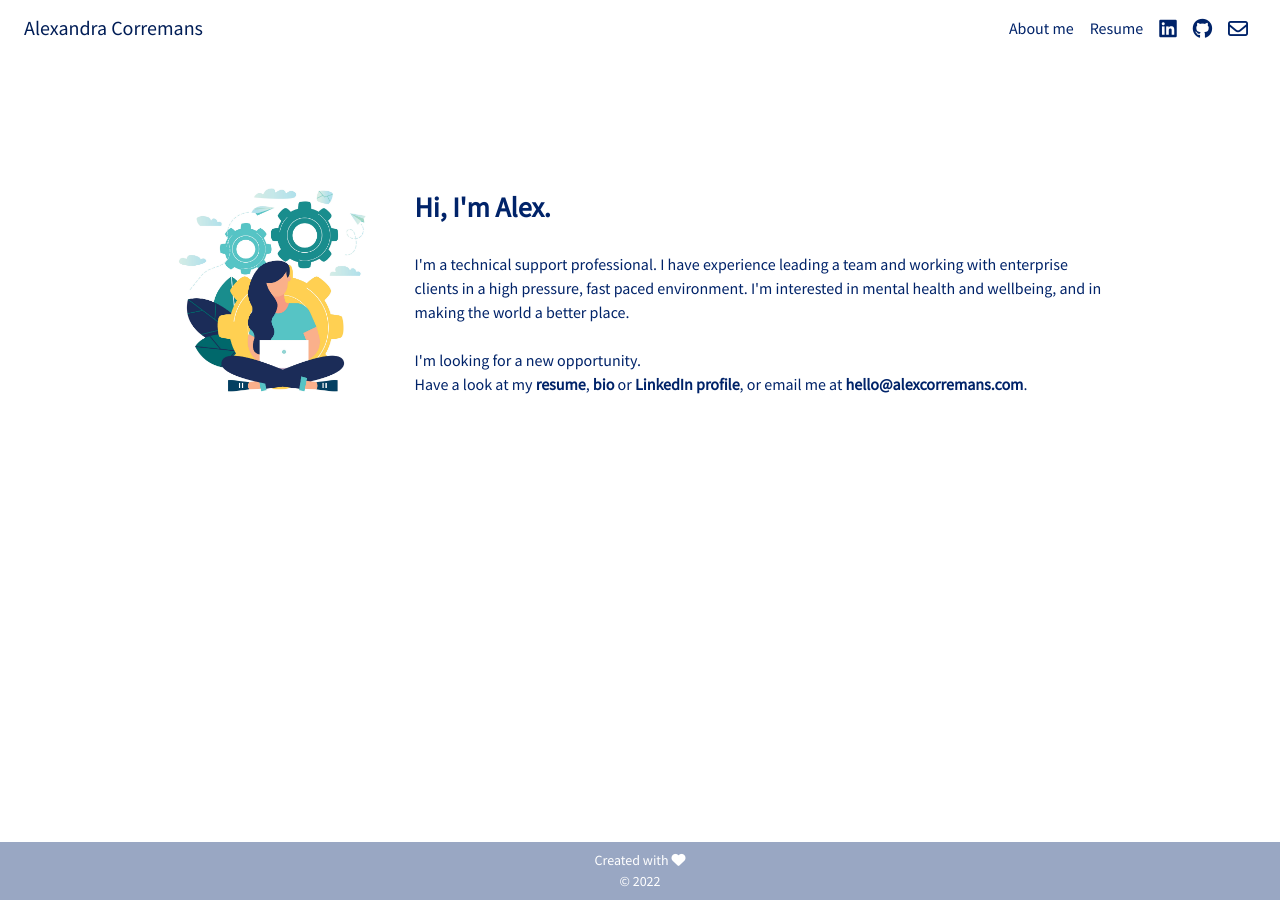
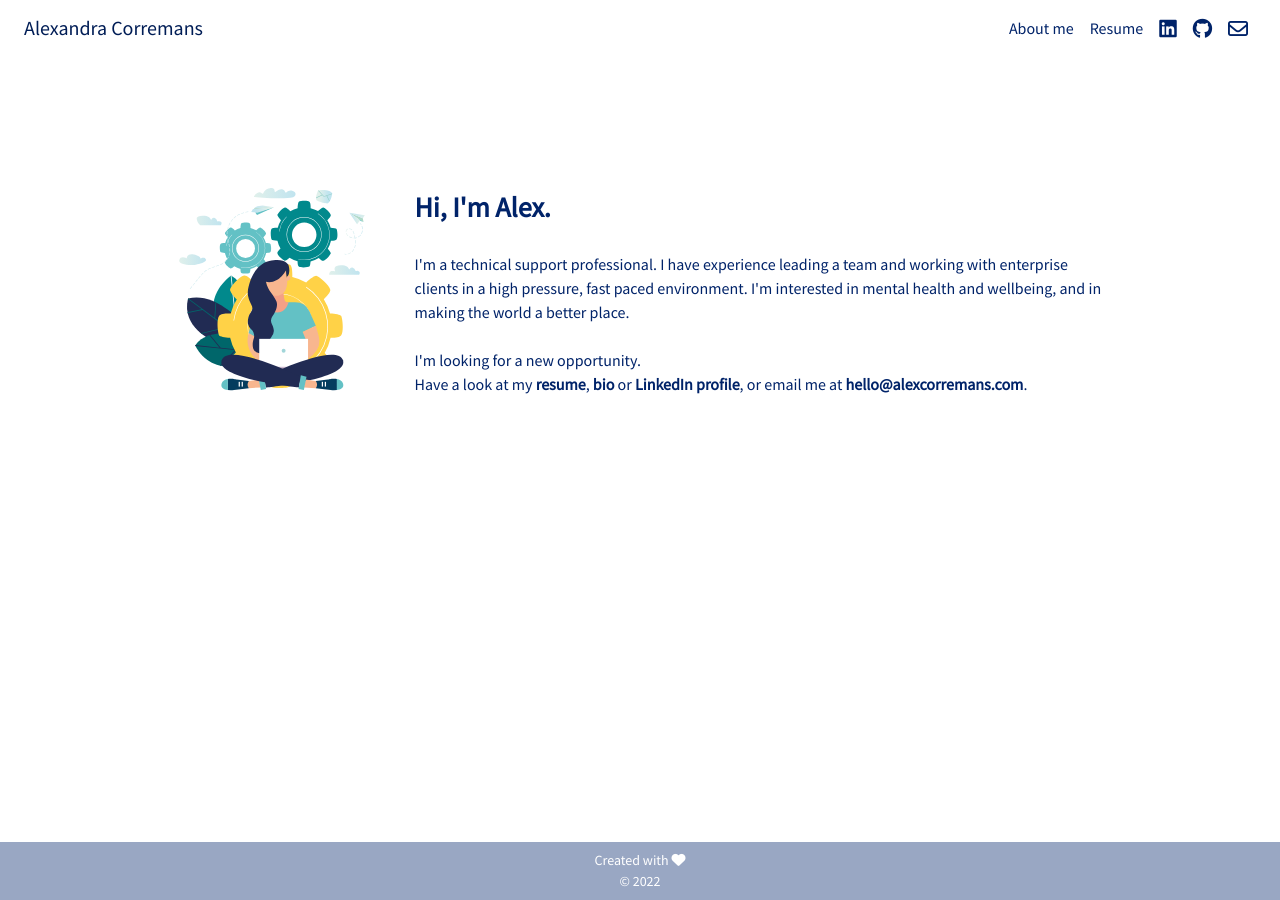
Before and after one commit to alexcorremans/alexcorremans.github.io, a Jekyll site: the page built from index.html, in a window 1280 px wide. Built offline with Jekyll 4.4.1, drawn with Linux system fonts in a browser that asks for light colours; nearby versions of some CDN libraries.

Commit message:
update girl image

```diff
--- a/index.html
+++ b/index.html
@@ -8,7 +8,7 @@ nav-name: home
   <section>
     <div class="row">
       <div class="col-md-3 col-sm-4">
-        <img src="/images/girl.jpeg" class="img-fluid home-img pe-md-4">
+        <img src="/images/girl.svg" class="img-fluid home-img pe-md-4">
       </div>
       <div class="col-md-9 col-sm-8">
         <p class="headline">Hi, I'm Alex.</p>
```
Also changed, not shown: images/girl.jpg (added), images/girl.svg (added), images/girl_old.jpeg (renamed from images/girl.jpeg).
